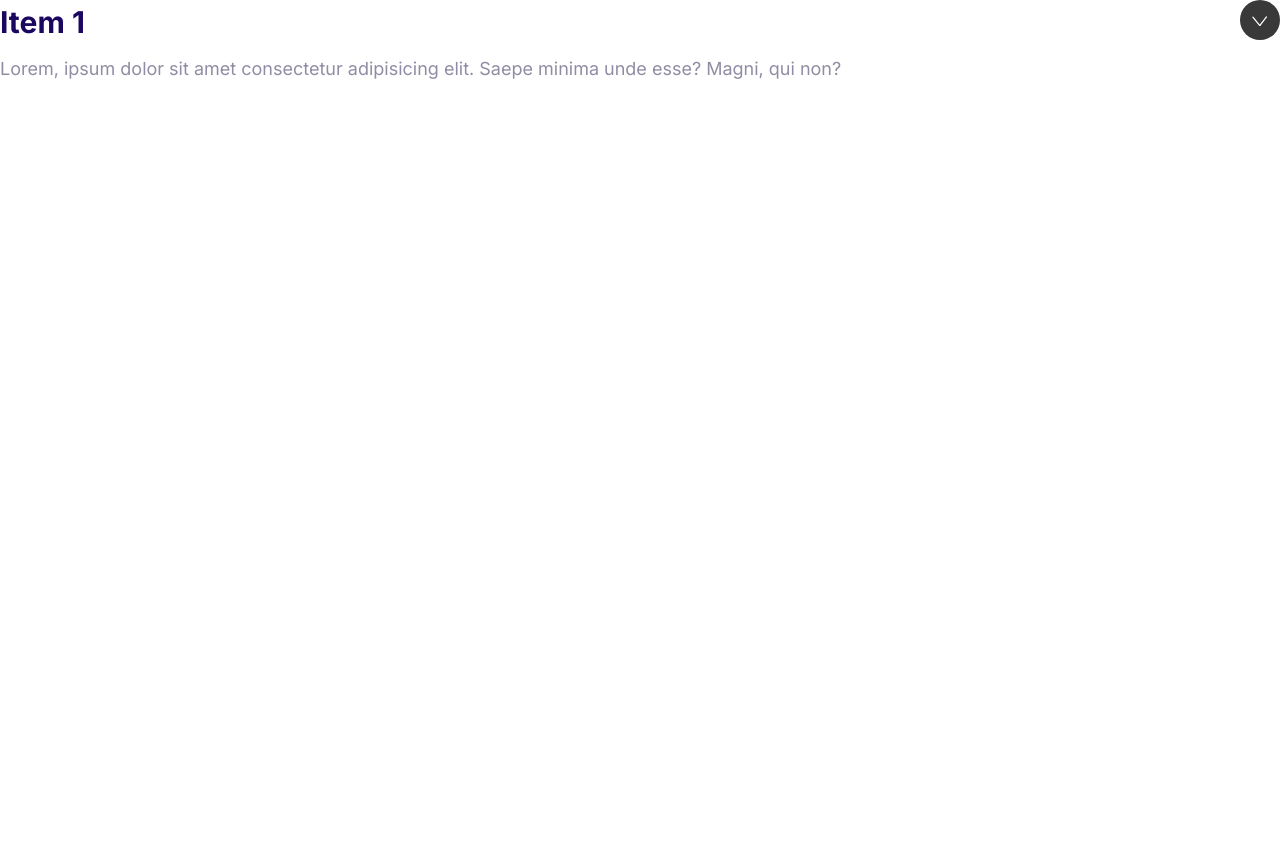
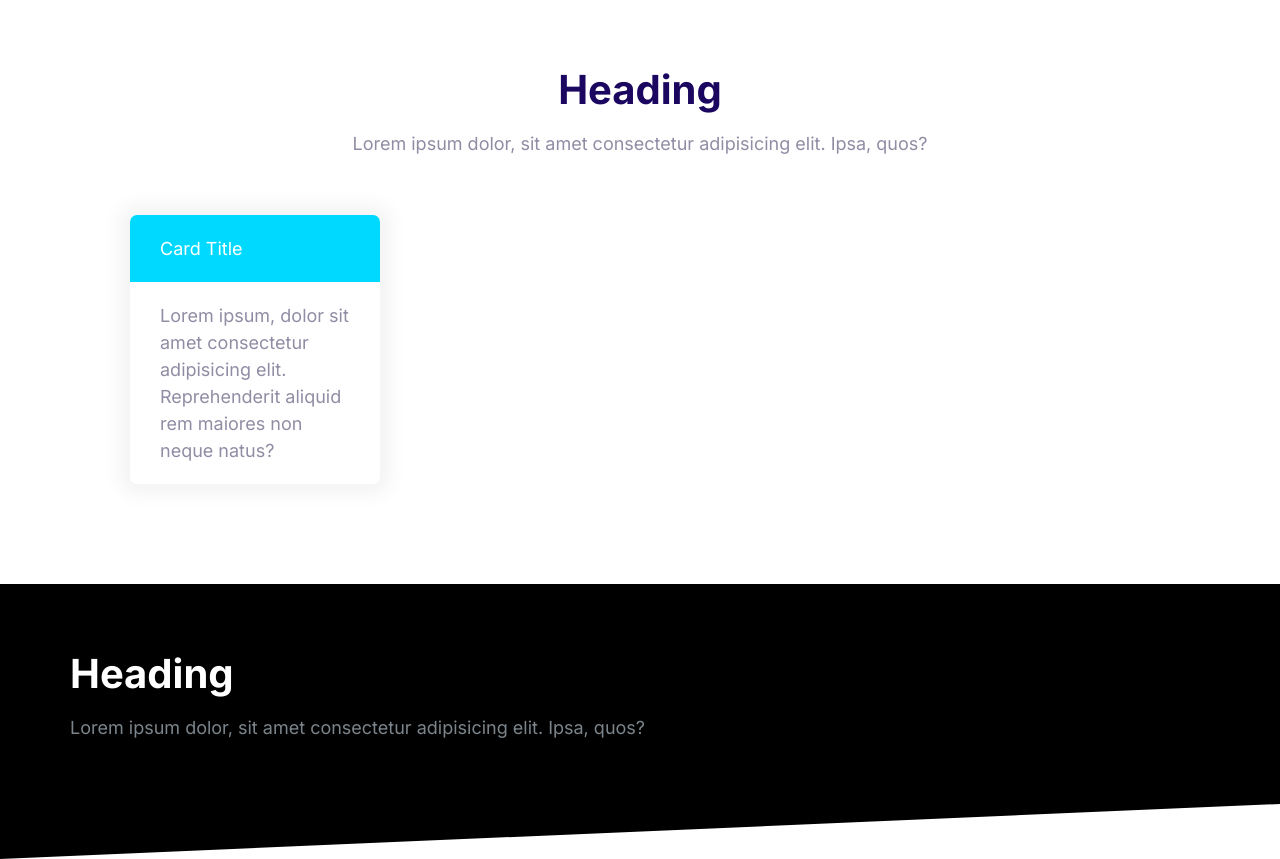
Before and after one commit to kusen30/website_fundamentals, a plain HTML site: page index.html in a window 1280 px wide. Before the commit the page ends 800 px from the top, so only its background shows below. Drawn offline with Linux system fonts and the light colour scheme.

Commit message:
Added Blocks component and modified cards.html

```diff
--- a/css/styles.css
+++ b/css/styles.css
@@ -564,3 +564,41 @@ a {
     max-height: 100vh;
     opacity: 1;
 }
+
+/* Blocks */
+.block {
+    --padding-vertical: 6rem;
+    padding: var(--padding-vertical) 2rem;
+}
+
+.block__header {
+    text-align: center;
+}
+
+.block__heading {
+    margin-top: 0;
+}
+
+.block--dark {
+    background: #000;
+    color: #7b858b;
+}
+
+.block--dark .block__heading {
+    color: #fff;
+}
+
+.block--skewed-right {
+    padding-bottom: calc(var(--padding-vertical) + 4rem);
+    clip-path: polygon(0% 0%, 100% 0%, 100% 100%, 0% 80%);
+}
+
+.block--skewed-left {
+    padding-bottom: calc(var(--padding-vertical) + 4rem);
+    clip-path: polygon(0% 0%, 100% 0%, 100% 80%, 0% 100%);
+}
+
+.container {
+    max-width: 1140px;
+    margin: 0 auto;
+}
--- a/index.html
+++ b/index.html
@@ -14,18 +14,31 @@
     <link rel="stylesheet" href="css/styles.css" />
   </head>
   <body>
-    <div class="collapsible collapsible--expanded">
-      <header class="collapsible__header">
-        <h2 class="collapsible_heading">Item 1</h2>
-        <svg class="icon icon--white collapsible__chevron">
-          <use xlink:href="images/sprite.svg#chevron"></use>
-        </svg>
+    <section class="block container">
+      <header class="block__header">
+        <h2 class="block__heading">Heading</h2>
+        <p>
+          Lorem ipsum dolor, sit amet consectetur adipisicing elit. Ipsa, quos?
+        </p>
       </header>
-      <div class="collapsible__content">
-        Lorem, ipsum dolor sit amet consectetur adipisicing elit. Saepe minima
-        unde esse? Magni, qui non?
+      <div style="width: 30%; padding: 4rem">
+        <div class="card card--secondary">
+          <header class="card__header">Card Title</header>
+          <div class="card__body">
+            Lorem ipsum, dolor sit amet consectetur adipisicing elit.
+            Reprehenderit aliquid rem maiores non neque natus?
+          </div>
+        </div>
       </div>
-    </div>
+    </section>
+    <section class="block block--dark block--skewed-left">
+      <div class="container">
+        <h2 class="block__heading">Heading</h2>
+        <p>
+          Lorem ipsum dolor, sit amet consectetur adipisicing elit. Ipsa, quos?
+        </p>
+      </div>
+    </section>
     <script src="js/main.js"></script>
   </body>
 </html>
```
Also changed, not shown: components/blocks.html (added, +21 -0 lines), components/cards.html (+7 -5 lines).
